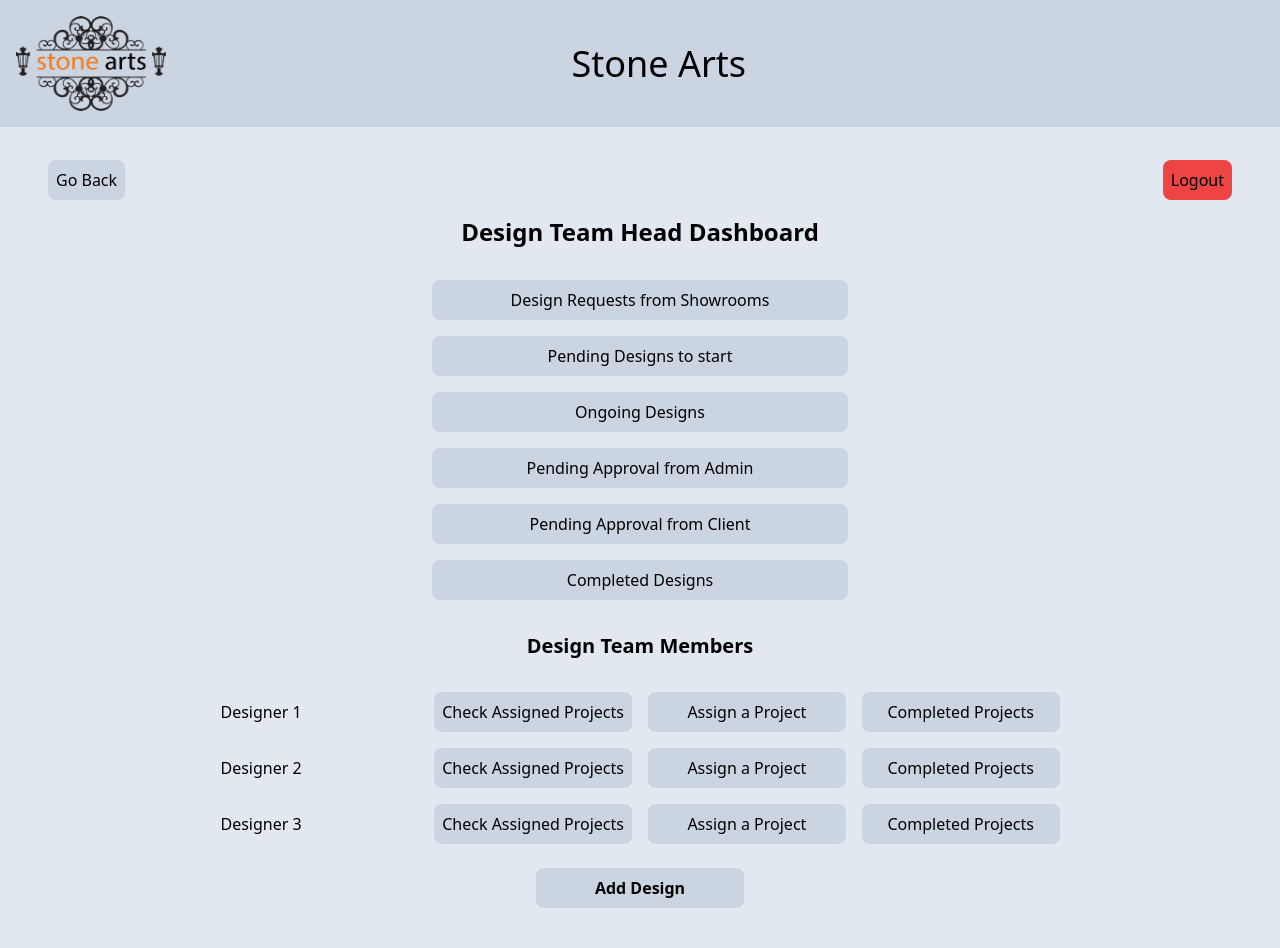
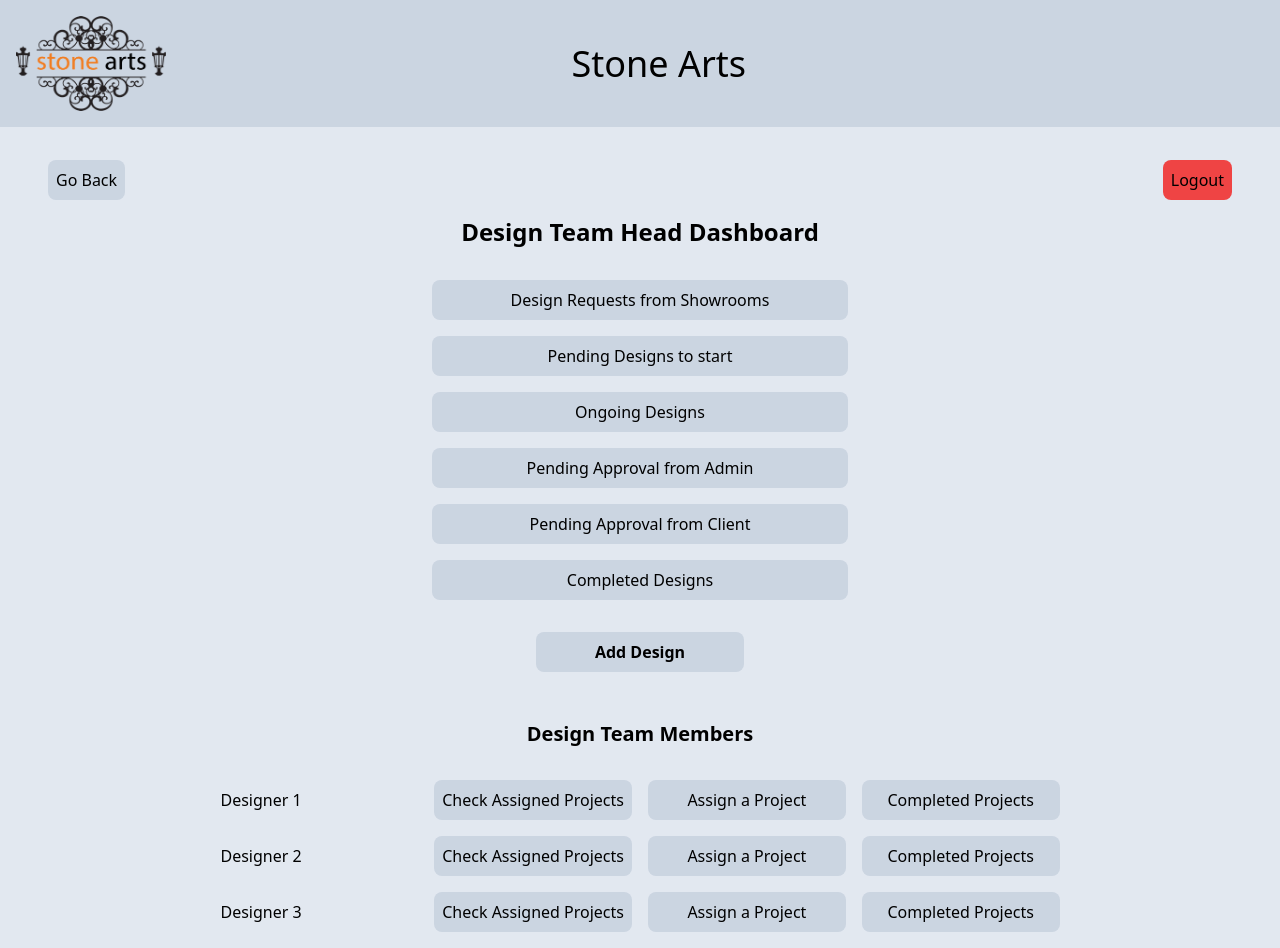
Before and after one commit to stoneartstech/stone-arts, a Next.js app: page /designhome in a window 1280 px wide. Built offline with nearby package versions, Linux system fonts and the light colour scheme; no server answers.

Commit message:
add design button shifted

```diff
--- a/components/DesignHead.js
+++ b/components/DesignHead.js
@@ -59,7 +59,15 @@ export default function DesignHead() {
                         {page["name"]}
                     </Link>
                 ))}
+                <Link
+                    href={{
+                        pathname: 'DesignHead/AddDesign',
+                    }}
+                    className='bg-slate-300 p-2 rounded-lg text-center font-bold my-4 w-52 mx-auto'>
+                    Add Design
+                </Link>
             </div>
+
             <div className='flex flex-col'>
                 <p className='text-xl mx-auto font-bold my-8'>Design Team Members</p>
                 <div className='flex flex-col gap-4 items-center'>
@@ -93,13 +101,7 @@ export default function DesignHead() {
                         </div>
                     ))}
                 </div>
-                <Link
-                    href={{
-                        pathname: '/AddDesign',
-                    }}
-                    className='bg-slate-300 p-2 rounded-lg text-center font-bold my-6 w-52 mx-auto'>
-                    Add Design
-                </Link>
+
             </div>
 
 
```
Also changed, not shown: pages/DesignHead/AddDesign.js (renamed from pages/addDesign.js).
